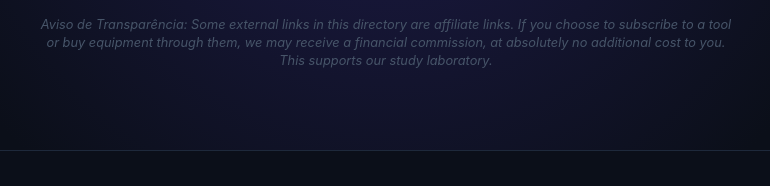
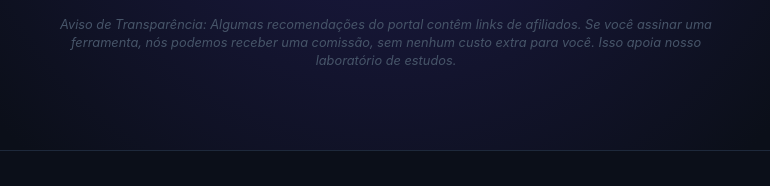
Before and after one commit to rubinot573-afk/hub-ia-portal, a plain HTML site: page Frontend/index.html in a window 1280 px wide. Shown: the part 288-474 px from the top of the page, 254-1024 px from the left. Drawn offline with Linux system fonts and the light colour scheme.

Commit message:
feat: correcao do aviso de transparencia e deploy dos artigos do blog

```diff
--- a/Frontend/index.html
+++ b/Frontend/index.html
@@ -43,13 +43,14 @@
         </div>
     </nav>
 
-    <!-- CABEÇALHO COM GRADIENTE PREMIUM E TRANSPARÊNCIA DE COMISSÕES -->
+    <!-- CABEÇALHO COM GRADIENTE PREMIUM E TRANSPARÊNCIA SUTIL -->
     <header class="main-header">
         <div class="logo">🚀 Hub<span>IA</span></div>
         <p class="subtitle">O seu laboratório e diretório inteligente de ferramentas de alta performance</p>
 
+        <!-- TRANSPARÊNCIA DE TOPO ENXUTA E EM PORTUGUÊS -->
         <p class="affiliate-disclosure" style="color: #475569; font-size: 0.8rem; margin: 1.2rem auto 0 auto; font-style: italic; max-width: 700px; line-height: 1.4;">
-            Aviso de Transparência: Some external links in this directory are affiliate links. If you choose to subscribe to a tool or buy equipment through them, we may receive a financial commission, at absolutely no additional cost to you. This supports our study laboratory.
+            Aviso de Transparência: Algumas recomendações do portal contêm links de afiliados. Se você assinar uma ferramenta, nós podemos receber uma comissão, sem nenhum custo extra para você. Isso apoia nosso laboratório de estudos.
         </p>
     </header>
 
```
